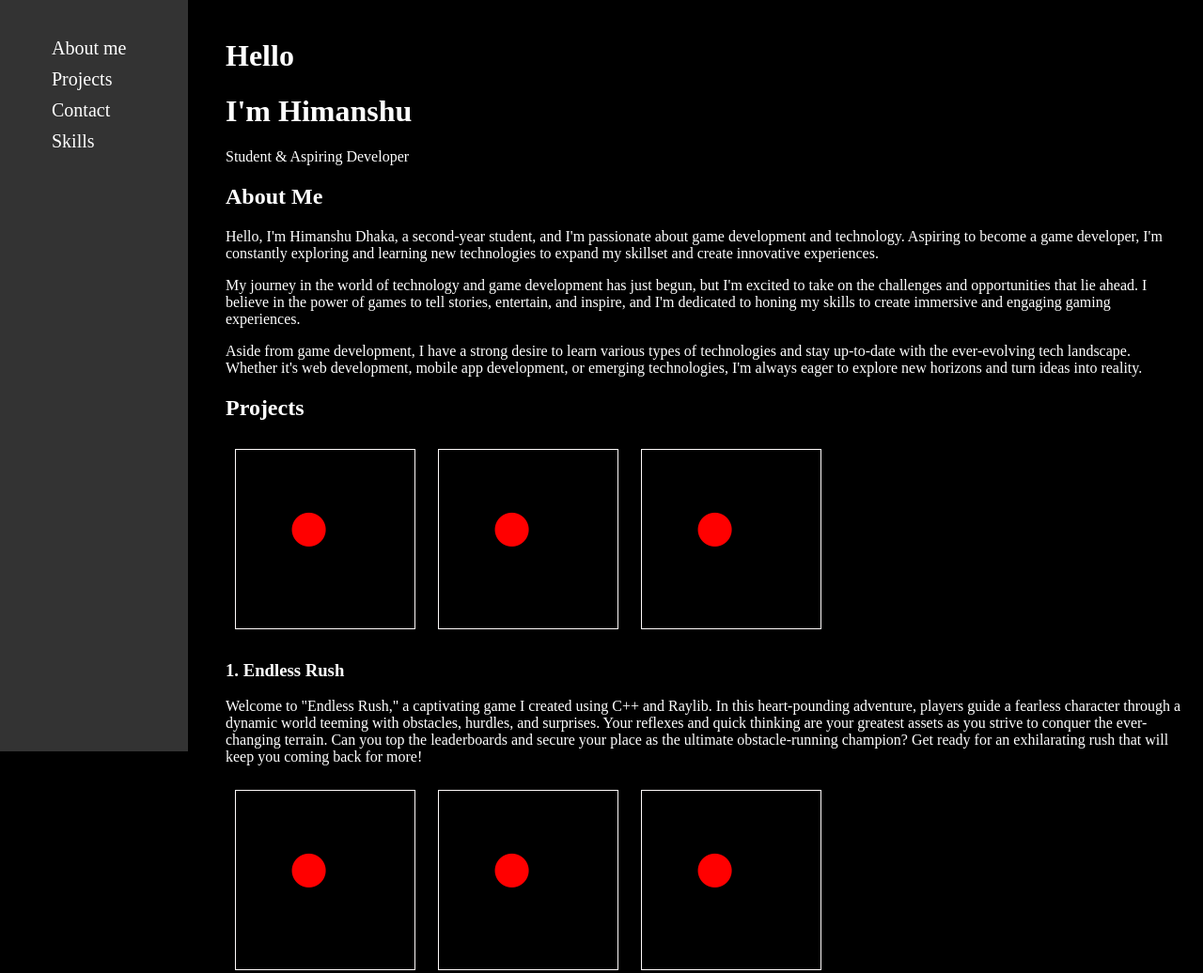
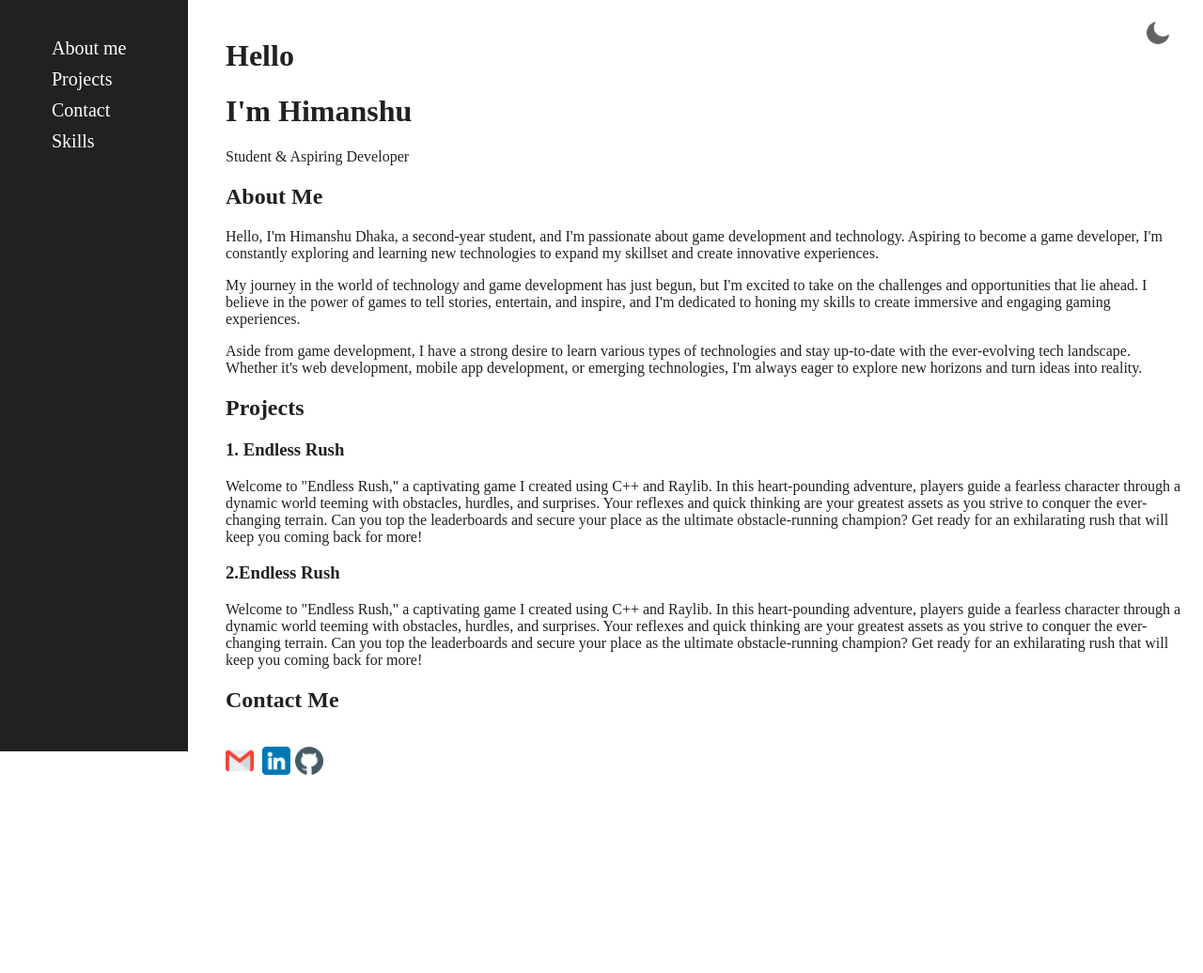
Before and after one commit to iamSt3el/iamSt3el.github.io, a plain HTML site: page index.html in a window 1280 px wide. Shown: the top 1036 px of the page at 94% size. After the commit the page ends 861 px from the top, so only its background shows below. Drawn offline with Linux system fonts and the light colour scheme.

Commit message:
added a function to change webpage color

```diff
--- a/index.html
+++ b/index.html
@@ -1,11 +1,13 @@
 <!DOCTYPE html>
 <html lang="en">
+
 <head>
     <meta charset="UTF-8">
     <meta name="viewport" content="width=device-width, initial-scale=1.0">
     <link rel="stylesheet" href="styles.css">
     <title>Document</title>
 </head>
+
 <body>
     <div class="navbar">
         <ul>
@@ -16,6 +18,7 @@
         </ul>
     </div>
     <div class="content">
+        <img src="moon.png" id="icon">
         <header>
             <h1>Hello</h1>
             <h1>I'm Himanshu</h1>
@@ -24,46 +27,56 @@
 
         <section id="about">
             <h2>About Me</h2>
-            <p>Hello, I'm Himanshu Dhaka, a second-year student, and I'm passionate about game development and technology.
+            <p>Hello, I'm Himanshu Dhaka, a second-year student, and I'm passionate about game development and
+                technology.
                 Aspiring to become a game developer, I'm constantly exploring and learning new technologies to expand my
                 skillset and create innovative experiences.</p>
             <p>My journey in the world of technology and game development has just begun, but I'm excited to take on the
-                challenges and opportunities that lie ahead. I believe in the power of games to tell stories, entertain, and
+                challenges and opportunities that lie ahead. I believe in the power of games to tell stories, entertain,
+                and
                 inspire, and I'm dedicated to honing my skills to create immersive and engaging gaming experiences.</p>
             <p>Aside from game development, I have a strong desire to learn various types of technologies and stay
-                up-to-date with the ever-evolving tech landscape. Whether it's web development, mobile app development, or
+                up-to-date with the ever-evolving tech landscape. Whether it's web development, mobile app development,
+                or
                 emerging technologies, I'm always eager to explore new horizons and turn ideas into reality.</p>
         </section>
         <section id="projects">
             <h2>Projects</h2>
 
             <div class="project1">
-                <img id = "project_1" src="R.png" alt="Project Image" width="150" height="150">
-                <img id = "project_1" src="R.png" alt="Project Image" width="150" height="150">
-                <img id = "project_1" src="R.png" alt="Project Image" width="150" height="150">
+                <!--<img id="project_1" src="R.png" alt="Project Image" width="150" height="150">
+                <img id="project_1" src="R.png" alt="Project Image" width="150" height="150">
+                <img id="project_1" src="R.png" alt="Project Image" width="150" height="150"> -->
 
                 <h3><a href="https://github.com/iamSt3el/Endless-Rush" target="_blank">1. Endless Rush</a></h3>
 
                 <p>Welcome to "Endless Rush," a captivating game I created using C++ and Raylib. In this heart-pounding
-                    adventure, players guide a fearless character through a dynamic world teeming with obstacles, hurdles,
-                    and surprises. Your reflexes and quick thinking are your greatest assets as you strive to conquer the
+                    adventure, players guide a fearless character through a dynamic world teeming with obstacles,
+                    hurdles,
+                    and surprises. Your reflexes and quick thinking are your greatest assets as you strive to conquer
+                    the
                     ever-changing terrain. Can you top the leaderboards and secure your place as the ultimate
-                    obstacle-running champion? Get ready for an exhilarating rush that will keep you coming back for more!
+                    obstacle-running champion? Get ready for an exhilarating rush that will keep you coming back for
+                    more!
                 </p>
 
 
                 <div class="project2">
-                <img id = "project_2" src="R.png" alt="Project Image" width="150" height="150">
-                <img id = "project_2" src="R.png" alt="Project Image" width="150" height="150">
-                <img id = "project_2" src="R.png" alt="Project Image" width="150" height="150">
+                    <!--<img id="project_2" src="R.png" alt="Project Image" width="150" height="150">
+                    <img id="project_2" src="R.png" alt="Project Image" width="150" height="150">
+                    <img id="project_2" src="R.png" alt="Project Image" width="150" height="150"> -->
 
                     <h3><a href="https://github.com/iamSt3el/Endless-Rush" target="_blank">2.Endless Rush</a></h3>
 
-                <p>Welcome to "Endless Rush," a captivating game I created using C++ and Raylib. In this heart-pounding
-                    adventure, players guide a fearless character through a dynamic world teeming with obstacles, hurdles,
-                    and surprises. Your reflexes and quick thinking are your greatest assets as you strive to conquer the
+                    <p>Welcome to "Endless Rush," a captivating game I created using C++ and Raylib. In this
+                        heart-pounding
+                        adventure, players guide a fearless character through a dynamic world teeming with obstacles,
+                        hurdles,
+                        and surprises. Your reflexes and quick thinking are your greatest assets as you strive to
+                        conquer the
                         ever-changing terrain. Can you top the leaderboards and secure your place as the ultimate
-                    obstacle-running champion? Get ready for an exhilarating rush that will keep you coming back for more!
+                        obstacle-running champion? Get ready for an exhilarating rush that will keep you coming back for
+                        more!
                     </p>
                 </div>
 
@@ -87,5 +100,20 @@
             </p>
         </section>
     </div>
+
+    <script>
+        var icon = document.getElementById("icon");
+
+        icon.onclick = function () {
+            document.body.classList.toggle("dark-theme");
+            if (document.body.classList.contains("dark-theme")) {
+                icon.src = "sun.png";
+            } else {
+                icon.src = "moon.png"
+            }
+        }
+
+    </script>
 </body>
+
 </html>
--- a/styles.css
+++ b/styles.css
@@ -1,70 +1,94 @@
+:root {
+   --primary-color: white;
+  --secondary-color: #212121;
+}
+.dark-theme{
+  --primary-color: #000106;
+  --secondary-color: #fff;
+}
+
+
 body {
-    background-color: black;
-    color: white;
-    margin:0;
-    padding:0;
+  background-color: var(--primary-color);
+  color: var(--secondary-color);
+  margin: 0;
+  padding: 0;
 
 }
 
-  #header{
+#header {
   text-align: center;
 }
+
 .project {
-  border: 1px solid #fffbfb; /* Add a 1px black border around the sections */
-  padding: 20px; /* Add some padding to create space around the content */
-  margin: 10px 0; /* Add margin to separate sections */
+  border: 1px solid #fffbfb;
+  /* Add a 1px black border around the sections */
+  padding: 20px;
+  /* Add some padding to create space around the content */
+  margin: 10px 0;
+  /* Add margin to separate sections */
 }
 
-.project1 img{
-  border:1px solid #fffbfb;
+.project1 img {
+  border: 1px solid #fffbfb;
   padding: 20px;
   margin: 10px;
 }
 
 
-  .navbar{
-    background-color:#333;
+.navbar {
+  background-color: var(--secondary-color);
   width: 200px;
   height: 100%;
   position: fixed;
   overflow: hidden;
-    top:0;
+  top: 0;
 }
 
-  .navbar ul{
+
+#icon {
+  width: 30px;
+  cursor: pointer;
+  position: absolute;
+  left: 95%;
+}
+
+.navbar ul {
   list-style-type: none;
-    padding:0;
+  padding: 0;
   margin-left: 50px;
-    margin-top:35px;
+  margin-top: 35px;
 
 }
 
-  .navbar li{
+.navbar li {
   padding: 5px;
 }
 
-  .navbar a{
-    color:white;
+.navbar a {
+  color: var(--primary-color);
   text-decoration: none;
   font-size: 20px;
 }
 
-  .navbar a:hover{
-    color:#ff6600;
+.navbar a:hover {
+  color: #ff6600;
 }
 
-  .content{
-    margin-left:220px;
-    padding:20px;
+.content {
+  color: var(--secondary-color);
+  margin-left: 220px;
+  padding: 20px;
 }
 
 
-.project1 a{
+.project1 a {
   text-decoration: none;
-    color: #ffffff;
+  color: var(--prirmary-color);
 }
-.project1 a:hover{
-    color:#ff6600;
+
+.project1 a:hover {
+  color: #ff6600;
 }
 
 #contact p {
@@ -72,7 +96,7 @@ body {
   margin-right: 5px;
 }
 
-#contact img{
+#contact img {
   width: 30px;
   height: 30px;
   transition: transform 0.3s;
```
Also changed, not shown: moon.png (added), sun.png (added). Lines whose indentation alone changed are shown as unchanged.
